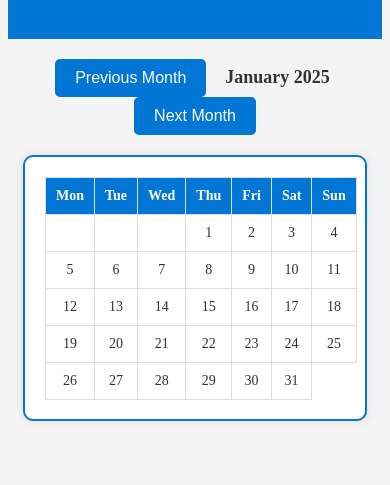
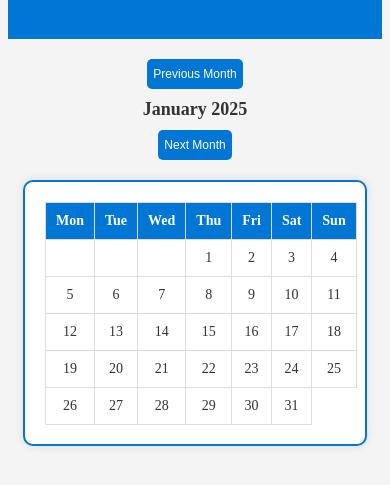
Before and after one commit to RyanHampton3/SCCC-Available-Wedding-Dates, a plain HTML site: page index.html in a window 390 px wide. Shown: the part 89-574 px from the top of the page. Drawn offline with Linux system fonts and the light colour scheme.

Commit message:
Update index.html

```diff
--- a/index.html
+++ b/index.html
@@ -24,10 +24,10 @@
             background-color: rgb(1, 118, 213);
             color: white;
             border: none;
-            padding: 10px 20px;
+            padding: 10px 10px;
             margin: 0 5px;
             cursor: pointer;
-            font-size: 16px;
+            font-size: 14px;
             border-radius: 5px;
             transition: background-color 0.3s;
         }
@@ -64,6 +64,23 @@
             font-size: 18px;
             font-weight: bold;
             margin: 0 10px;
+        }
+
+        @media (max-width: 600px) {
+            .calendar-controls {
+                display: flex;
+                flex-wrap: wrap;
+                justify-content: center;
+            }
+            .calendar-controls button {
+                padding: 8px 6px;
+                font-size: 12px;
+            }
+            #current-month-year {
+                display: block;
+                width: 100%;
+                margin: 10px 0;
+            }
         }
     </style>
 </head>
```
